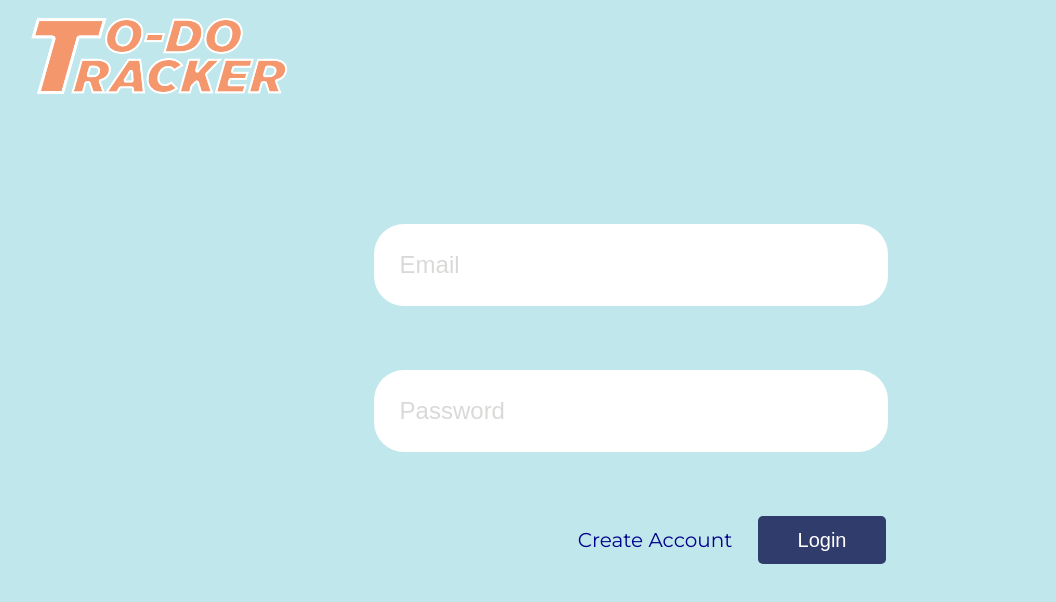
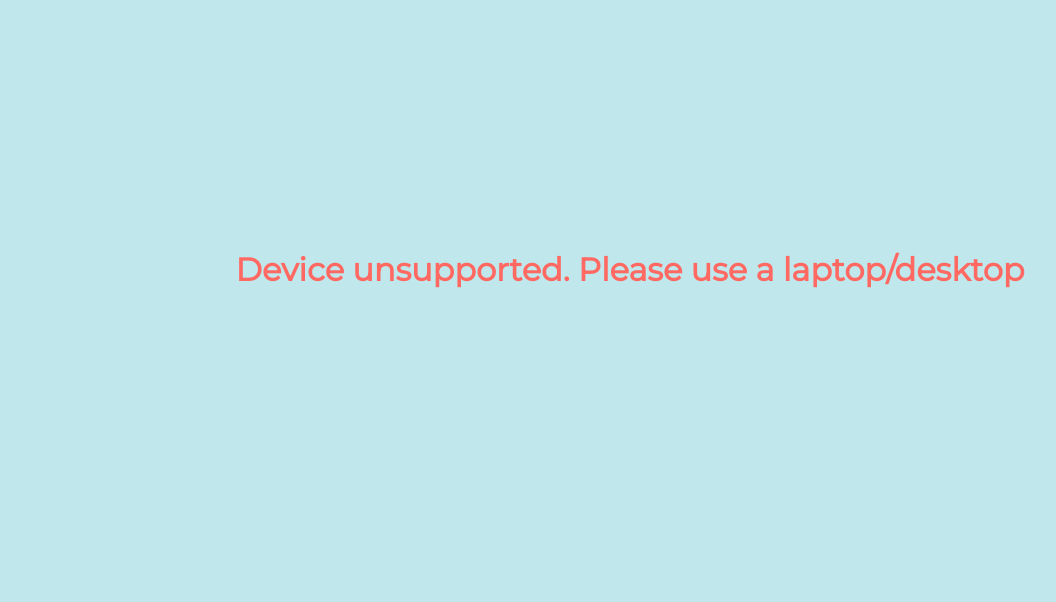
Before and after one commit to aishwaryapb/todotracker, a React (Create React App) app: page / in a window 1280 px wide. Shown: the top 602 px of the page, without its empty margins (10-1066 px from the left). Built offline with nearby package versions, Linux system fonts and the light colour scheme; no server answers.

Commit message:
🐛 Adding device unspported message for devices with screen size less than laptop (#8)

```diff
--- a/src/App.js
+++ b/src/App.js
@@ -4,7 +4,7 @@ import { ThemeProvider } from 'styled-components';
 import { connect } from 'react-redux';
 
 import { theme } from './theme';
-import { Container, NavBar, Logo, Menu } from './theme/components';
+import { Container, NavBar, Logo, Menu, Center } from './theme/components';
 import logo from './assets/images/logo.PNG';
 import history from './history';
 import MenuItems from './components/MenuItems';
@@ -16,8 +16,17 @@ import Modal from './components/Modal';
 import { setError, setSuccess } from './actions';
 import CONFIG from './config';
 
+const systemMessage = {
+    margin: '250px 5% 0 5%',
+    color: theme.red
+}
+
 
 class App extends Component {
+
+    state = {
+        supported: window.screen.width >= CONFIG.screenWidth.laptop
+    }
 
     handleOfflineConnection = () => {
         this.props.setError(CONFIG.messages.connectivityLost);
@@ -36,6 +45,8 @@ class App extends Component {
         return (
             <ThemeProvider theme={theme}>
                 <React.Fragment>
+                    {
+                        this.state.supported &&
                         <Modal
                             heading={error !== undefined ? CONFIG.messages.errorTitle : (success !== undefined ? CONFIG.messages.successTitle : '')}
                             body={error !== undefined ? error : (success !== undefined ? success : '')}
@@ -43,7 +54,11 @@ class App extends Component {
                             visible={error !== undefined || success !== undefined}
                             onClose={error !== undefined ? this.props.setError : (success !== undefined ? this.props.setSuccess : () => { })}
                         />
+                    }
                     <Container>
+                        {
+                            this.state.supported
+                                ? (
                                     <Router history={history}>
                                         <NavBar>
                                             <Logo src={logo} />
@@ -56,6 +71,9 @@ class App extends Component {
                                             <Route path="/tracker" exact component={Tracker} />
                                         </Switch>
                                     </Router>
+                                )
+                                : <Center><h1 style={systemMessage}>Device unsupported. Please use a laptop/desktop</h1></Center>
+                        }
                     </Container>
                 </React.Fragment>
             </ThemeProvider>
--- a/src/config.js
+++ b/src/config.js
@@ -4,5 +4,8 @@ export default {
         logoutSuccess: "You have been logged out successfully!",
         errorTitle: "Oops!",
         successTitle: "Success!"
+    },
+    screenWidth: {
+        laptop: 1025
     }
 };
```
Lines whose indentation alone changed are shown as unchanged.
